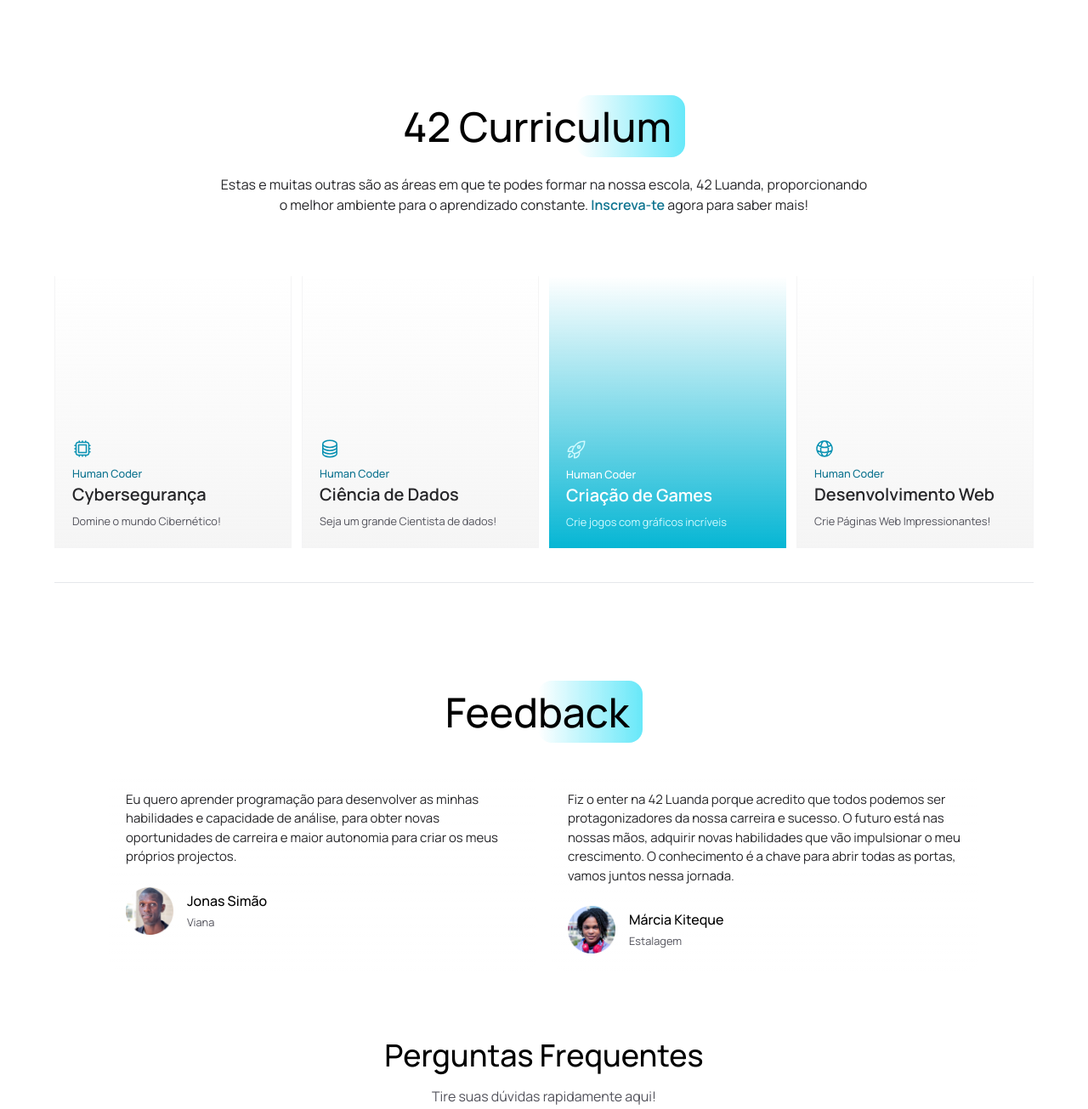
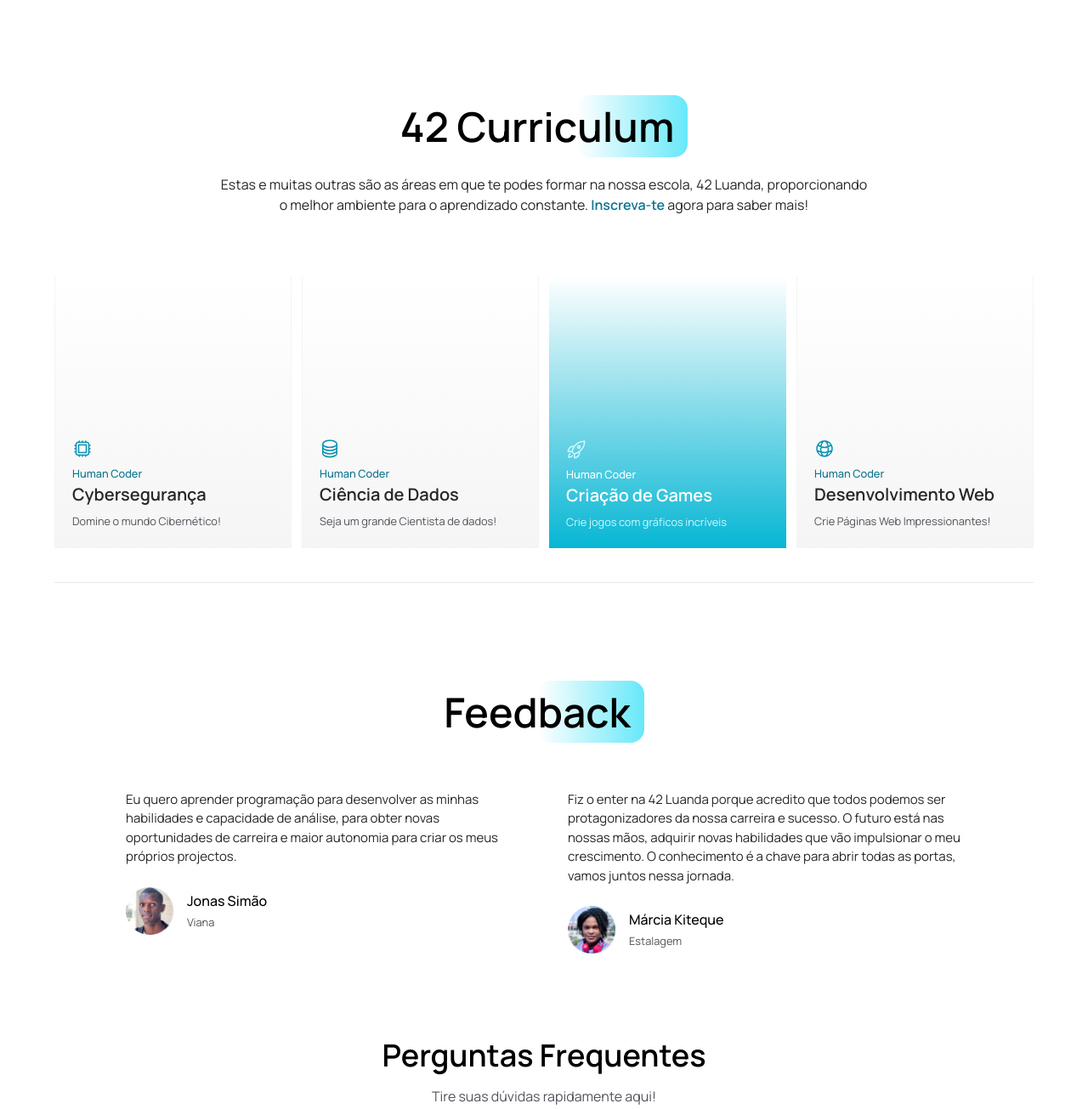
Before and after one commit to mariosalembe23/42Luanda-UI, a plain HTML site: page UI/index.html in a window 1280 px wide. Shown: the part 2225-3530 px from the top of the page at 85% size. Drawn offline with nearby package versions, Linux system fonts and the light colour scheme.

Commit message:
Ajustado Tipografia

```diff
--- a/UI/index.html
+++ b/UI/index.html
@@ -129,7 +129,7 @@
             </a>
           </div>
           <h1
-            class="desktop:text-6xl retrato-tablet:text-5xl small:text-4xl smaller:text-3xl retrato-tablet:font-bold font-semibold leading-snug desktop:leading-snug"
+            class="desktop:text-6xl retrato-tablet:text-5xl small:text-4xl smaller:text-3xl retrato-tablet:font-bold font-bold leading-snug desktop:leading-snug"
           >
             Aprenda a programar do zero de forma
             <span class="px-4 py-1 bg-gradient-to-l rounded-2xl bg-cyan-200"
@@ -448,7 +448,7 @@
       <section id="topicos" class="topicos large:max-w-[89rem] max-w-7xl w-full m-auto px-4">
         <header class="text-center" data-aos="fade-up" data-aos-duration="1000">
           <h3
-            class="paisagem-tablet:text-5xl retrato-tablet:text-4xl text-3xl font-medium"
+            class="paisagem-tablet:text-5xl retrato-tablet:text-4xl text-3xl font-semibold"
           >
             42 Luanda
             <span
@@ -617,7 +617,7 @@
           data-aos-duration="1000"
         >
           <h3
-            class="paisagem-tablet:text-5xl retrato-tablet:text-4xl text-3xl font-medium"
+            class="paisagem-tablet:text-5xl retrato-tablet:text-4xl text-3xl font-semibold"
           >
             42 Curric<span
               class="pe-4 py-1 bg-gradient-to-r from-transparent to-cyan-300 rounded-2xl"
@@ -785,7 +785,7 @@
           data-aos-duration="1000"
         >
           <h3
-            class="paisagem-tablet:text-5xl retrato-tablet:text-4xl text-3xl font-medium"
+            class="paisagem-tablet:text-5xl retrato-tablet:text-4xl text-3xl font-semibold"
           >
             Feed<span
               class="pe-4 py-1 bg-gradient-to-r from-transparent to-cyan-300 rounded-2xl"
@@ -856,7 +856,7 @@
           data-aos-duration="1000"
         >
           <h3
-            class="paisagem-tablet:text-4xl retrato-tablet:text-3xl text-2xl font-medium"
+            class="paisagem-tablet:text-4xl retrato-tablet:text-3xl text-2xl font-semibold"
           >
             Perguntas Frequentes
           </h3>
```
